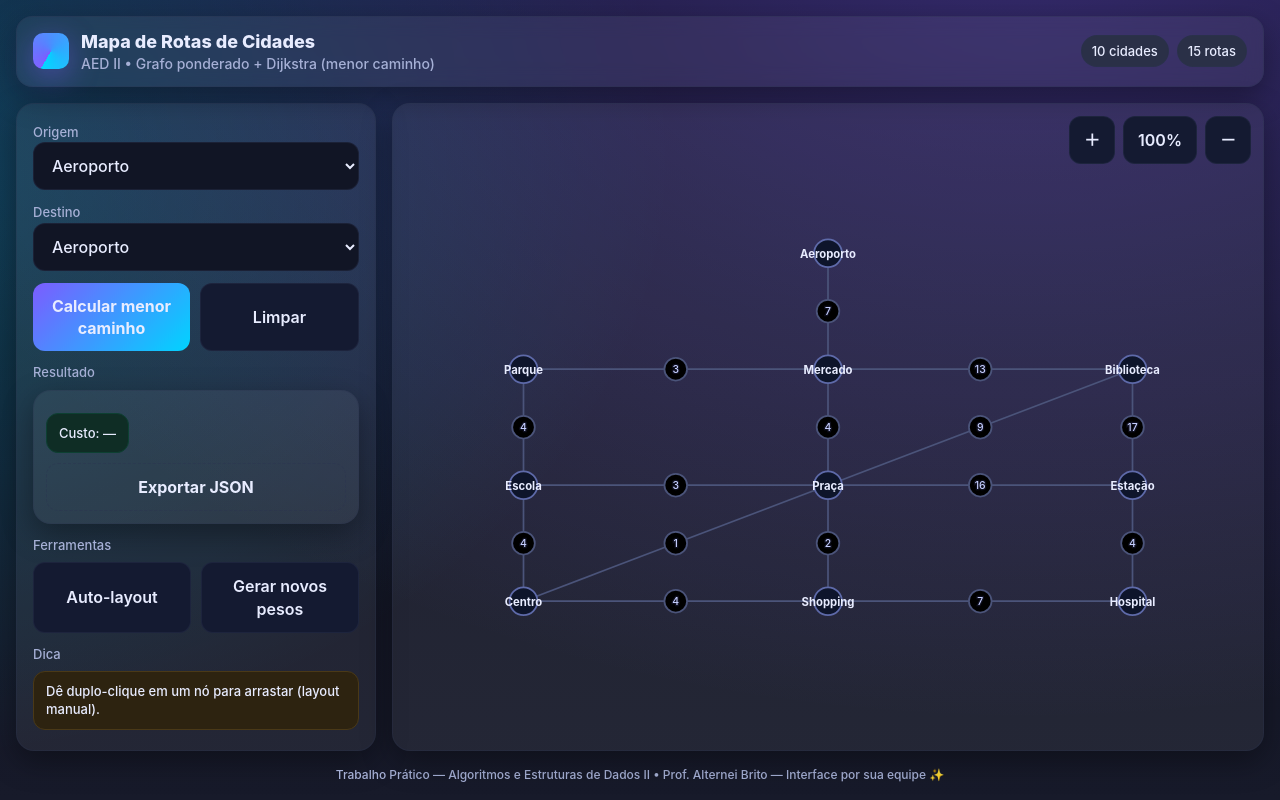
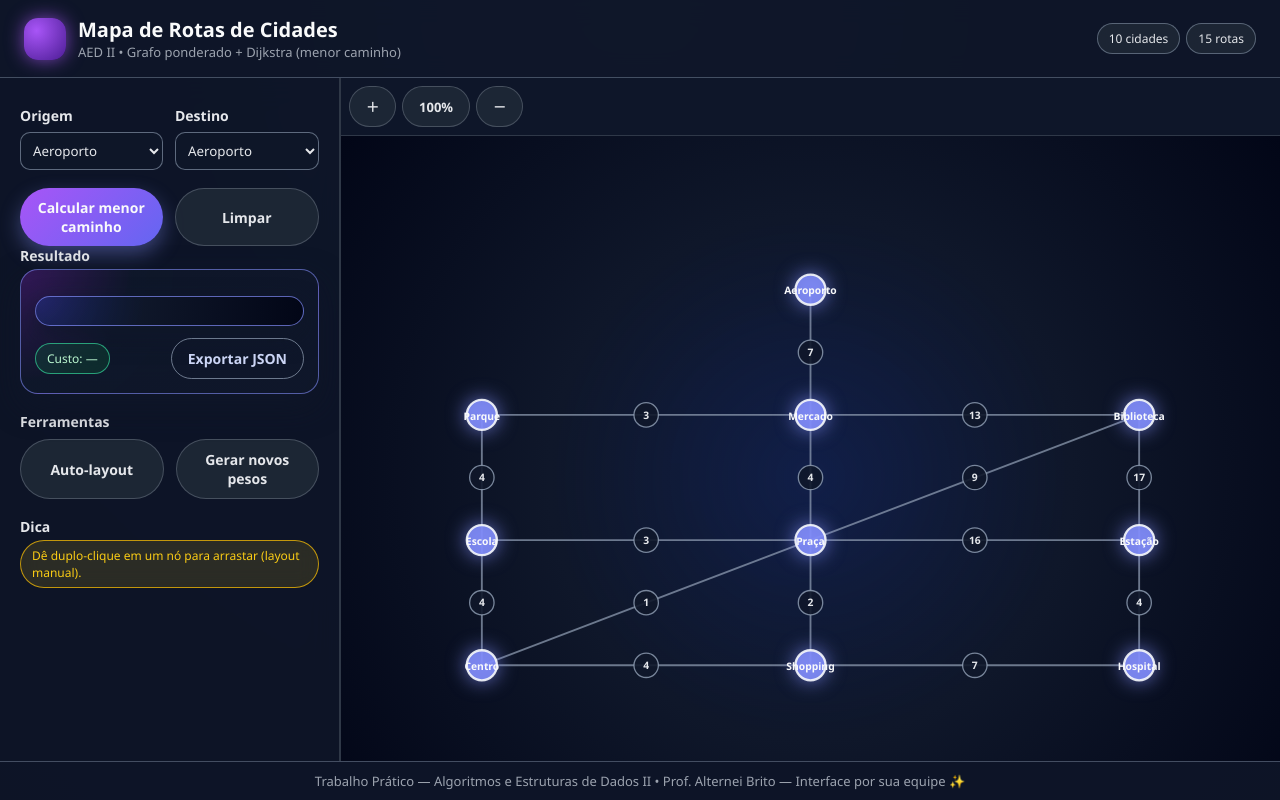
Before and after one commit to MarcosCorreaAlves/Mapa_de_Rotas, a plain HTML site: page front/index.html in a window 1280 px wide. Drawn offline with Linux system fonts and the light colour scheme.

Commit message:
Update styles.css

```diff
--- a/front/styles.css
+++ b/front/styles.css
@@ -1,298 +1,402 @@
-:root{
-  --bg1:#0f1020;
-  --bg2:#171a2a;
-  --card:#1f2437;
-  --glass:rgba(255,255,255,.06);
-  --txt:#e8ecff;
-  --muted:#a6b0d6;
-  --brand:#7c5cff;
-  --brand-2:#00d4ff;
-  --ok:#00d593;
-  --warn:#ffb020;
-  --err:#ff5678;
-  --chip:#2a3047;
-  --stroke:#2b3350;
-  --shadow: 0 10px 30px rgba(0,0,0,.35);
+/* ============================================================
+   RESET BÁSICO
+   ============================================================ */
+* {
+  margin: 0;
+  padding: 0;
+  box-sizing: border-box;
+  font-family: "Segoe UI", Roboto, system-ui, -apple-system, sans-serif;
 }
 
-*{
-  box-sizing:border-box;
+body {
+  background: radial-gradient(circle at top, #1f2933 0, #020617 50%, #02010f 100%);
+  color: #e5e7eb;
+  -webkit-font-smoothing: antialiased;
 }
 
-html,body{
-  height:100%;
+/* ============================================================
+   LAYOUT GERAL
+   ============================================================ */
+.app {
+  display: grid;
+  grid-template-columns: 340px 1fr;
+  grid-template-rows: auto 1fr auto;
+  height: 100vh;
 }
 
-body{
-  margin:0;
-  color:var(--txt);
-  font:500 16px/1.4 Inter,system-ui,Segoe UI,Roboto,Arial;
-  background:
-    radial-gradient(1200px 800px at 80% -10%, rgba(124,92,255,.35), transparent),
-    radial-gradient(800px 600px at -10% 20%, rgba(0,212,255,.25), transparent),
-    linear-gradient(180deg,var(--bg1),var(--bg2));
+/* HEADER */
+header {
+  grid-column: 1 / span 2;
+  padding: 16px 24px;
+  background: rgba(15, 23, 42, 0.95);
+  border-bottom: 1px solid rgba(148, 163, 184, 0.4);
+  display: flex;
+  align-items: center;
+  justify-content: space-between;
+  backdrop-filter: blur(12px);
 }
 
-.app{
-  display:grid;
-  grid-template-columns: 360px 1fr;
-  grid-template-rows:auto 1fr;
-  height:100%;
-  gap:16px;
-  padding:16px;
+.title {
+  display: flex;
+  align-items: center;
+  gap: 12px;
 }
 
-header{
-  grid-column:1/-1;
-  display:flex;
-  align-items:center;
-  justify-content:space-between;
-  padding:12px 16px;
-  border-radius:16px;
-  background:var(--glass);
-  backdrop-filter: blur(10px);
-  border:1px solid #2b335055;
-  box-shadow: var(--shadow);
+.logo {
+  width: 42px;
+  height: 42px;
+  background: radial-gradient(circle at 30% 30%, #a855f7, #4c1d95);
+  border-radius: 14px;
+  box-shadow: 0 0 18px rgba(168, 85, 247, 0.7);
 }
 
-header .title{
-  display:flex;
-  align-items:center;
-  gap:12px;
+.main-title {
+  font-size: 20px;
+  font-weight: 700;
+  color: #f9fafb;
 }
 
-.logo{
-  width:36px;
-  height:36px;
-  border-radius:10px;
-  background: conic-gradient(from 210deg, var(--brand), var(--brand-2));
-  box-shadow:
-    0 8px 30px rgba(124,92,255,.45),
-    inset 0 0 20px rgba(255,255,255,.06);
+.subtitle {
+  font-size: 13px;
+  color: #9ca3af;
 }
 
-.main-title{
-  font-weight:800;
-  font-size:18px;
+/* FOOTER */
+footer {
+  grid-column: 1 / span 2;
+  padding: 10px 16px;
+  background: rgba(15, 23, 42, 0.9);
+  border-top: 1px solid rgba(148, 163, 184, 0.4);
+  text-align: center;
+  font-size: 13px;
+  color: #9ca3af;
 }
 
-.subtitle{
-  color:var(--muted);
-  font-size:14px;
+/* ============================================================
+   PANELS
+   ============================================================ */
+.panel {
+  background: rgba(15, 23, 42, 0.9);
+  border-right: 1px solid rgba(55, 65, 81, 0.8);
+  overflow-y: auto;
+  padding: 18px 20px;
+  backdrop-filter: blur(16px);
 }
 
-.panel{
-  background:var(--glass);
-  border:1px solid #2b335055;
-  border-radius:18px;
-  box-shadow:var(--shadow);
+.panel.right {
+  border-right: none;
+  border-left: 1px solid rgba(55, 65, 81, 0.8);
+  padding: 0;
 }
 
-.panel-result{
-  padding:12px;
-  min-height:72px;
+/* GRUPOS E LINHAS */
+.group {
+  margin-bottom: 18px;
 }
 
-.left{
-  padding:16px;
-  display:flex;
-  flex-direction:column;
-  gap:12px;
+.group > label {
+  display: block;
+  margin-bottom: 4px;
 }
 
-.group{
-  display:flex;
-  flex-direction:column;
-  gap:8px;
+.row {
+  display: flex;
+  gap: 12px;
+  margin-top: 8px;
 }
 
-label{
-  font-size:13px;
-  color:var(--muted);
+.row button {
+  flex: 1;
 }
 
-select,
-input[type="text"],
-button,
-.file{
-  width:100%;
-  padding:12px 14px;
-  border-radius:12px;
-  border:1px solid #2b335066;
-  color:var(--txt);
-  background:#111525;
-  outline:none;
-  font:inherit;
+/* ============================================================
+   FORM / LABELS / SELECTS
+   ============================================================ */
+label {
+  font-size: 14px;
+  font-weight: 600;
+  color: #e5e7eb;
 }
 
-select:hover,
-input[type="text"]:hover,
-.file:hover{
-  border-color:#3a456f;
+select {
+  width: 100%;
+  padding: 8px;
+  margin-top: 6px;
+  border-radius: 10px;
+  border: 1px solid rgba(148, 163, 184, 0.6);
+  background: rgba(15, 23, 42, 0.9);
+  color: #e5e7eb;
+  outline: none;
 }
 
-button{
-  cursor:pointer;
-  background:linear-gradient(135deg, var(--brand), var(--brand-2));
-  border:none;
-  font-weight:700;
+select:focus {
+  border-color: #a855f7;
+  box-shadow: 0 0 0 1px rgba(168, 85, 247, 0.6);
 }
 
-button.secondary{
-  background:#141a31;
-  border:1px solid #2b335066;
-  font-weight:600;
+/* ============================================================
+   BOTÕES
+   ============================================================ */
+button {
+  padding: 10px 16px;
+  border-radius: 999px;
+  border: none;
+  cursor: pointer;
+  font-weight: 600;
+  font-size: 14px;
+  transition: transform 0.08s ease, box-shadow 0.08s ease, background 0.15s;
 }
 
-button.ghost{
-  background:transparent;
-  border:1px dashed #2b335066;
+button:active {
+  transform: scale(0.98);
 }
 
-.row{
-  display:flex;
-  gap:10px;
+button#btnCalcular {
+  background: linear-gradient(135deg, #a855f7, #6366f1);
+  color: #f9fafb;
+  box-shadow: 0 8px 20px rgba(129, 140, 248, 0.4);
 }
 
-.row > *{
-  flex:1;
+button#btnCalcular:hover {
+  box-shadow: 0 10px 26px rgba(129, 140, 248, 0.6);
 }
 
-.chips{
-  display:flex;
-  flex-wrap:wrap;
-  gap:8px;
+button.secondary {
+  background: rgba(31, 41, 55, 0.9);
+  color: #e5e7eb;
+  border: 1px solid rgba(75, 85, 99, 0.9);
 }
 
-.chip{
-  background:var(--chip);
-  border:1px solid #2b335066;
-  padding:6px 10px;
-  border-radius:999px;
-  font-size:13px;
+button.secondary:hover {
+  background: rgba(55, 65, 81, 0.95);
 }
 
-.pill{
-  display:inline-flex;
-  align-items:center;
-  gap:8px;
-  padding:10px 12px;
-  border-radius:12px;
-  background:#142033;
-  border:1px solid #2b335066;
-  font-size:13px;
+button.ghost {
+  background: transparent;
+  color: #cbd5f5;
+  border: 1px solid rgba(148, 163, 184, 0.7);
 }
 
-.pill.ok{
-  background:#0f2d25;
-  border-color:#0d4032;
+button.ghost:hover {
+  background: rgba(30, 64, 175, 0.35);
 }
 
-.pill.warn{
-  background:#2d2310;
-  border-color:#4a3917;
+/* ============================================================
+   CHIPS / PILLS
+   ============================================================ */
+.chips {
+  display: flex;
+  flex-wrap: wrap;
+  gap: 6px;
 }
 
-.right{
-  position:relative;
-  overflow:hidden;
+.chip, .pill {
+  display: inline-flex;
+  align-items: center;
+  justify-content: center;
+  padding: 6px 11px;
+  border-radius: 999px;
+  font-size: 12px;
+  background: rgba(31, 41, 55, 0.85);
+  color: #e5e7eb;
+  border: 1px solid rgba(148, 163, 184, 0.5);
+  backdrop-filter: blur(10px);
 }
 
-.toolbar{
-  position:absolute;
-  top:12px;
-  right:12px;
-  display:flex;
-  gap:8px;
-  z-index:3;
+.pill.ok {
+  background: rgba(22, 163, 74, 0.16);
+  border-color: rgba(52, 211, 153, 0.7);
+  color: #bbf7d0;
 }
 
-.board{
-  position:absolute;
-  inset:0;
+.pill.warn {
+  background: rgba(250, 204, 21, 0.12);
+  border-color: rgba(234, 179, 8, 0.8);
+  color: #facc15;
 }
 
-svg{
-  width:100%;
-  height:100%;
+/* ============================================================
+   PANEL DE RESULTADO
+   ============================================================ */
+.panel-result {
+  background: radial-gradient(circle at top left,
+              rgba(88, 28, 135, 0.5) 0,
+              rgba(15, 23, 42, 0.95) 35%,
+              rgba(15, 23, 42, 0.98) 100%);
+  padding: 14px;
+  border-radius: 18px;
+  border: 1px solid rgba(129, 140, 248, 0.6);
+  box-shadow: 0 12px 30px rgba(15, 23, 42, 0.7);
 }
 
-.edge{
-  stroke:#4b547a;
-  stroke-width:2;
+.result-footer {
+  display: flex;
+  justify-content: space-between;
+  align-items: center;
+  margin-top: 12px;
 }
 
-.edge.weight text{
-  fill:#c6cfff;
-  font-size:12px;
-  paint-order: stroke;
-  stroke: #0f1020;
-  stroke-width: 3px;
+/* ============================================================
+   ÁREA DO MAPA SVG
+   ============================================================ */
+.board {
+  width: 100%;
+  height: 100%;
+  background: radial-gradient(circle at center,
+              rgba(30, 64, 175, 0.25) 0,
+              rgba(15, 23, 42, 1) 45%,
+              #020617 100%);
 }
 
-.node circle{
-  fill:#0e152b;
-  stroke:#5e6aa9;
-  stroke-width:2;
+svg {
+  width: 100%;
+  height: 100%;
 }
 
-.node text{
-  fill:#e8ecff;
-  font-size:13px;
-  font-weight:700;
+/* NÓS */
+.node circle {
+  fill: rgba(129, 140, 248, 0.9);
+  stroke: rgba(248, 250, 252, 0.9);
+  stroke-width: 2.5;
+  filter: drop-shadow(0 0 10px rgba(129, 140, 248, 0.8));
 }
 
-.node.active circle{
-  stroke-width:3;
-  filter: drop-shadow(0 0 6px rgba(124,92,255,.5));
+.node text {
+  fill: #f9fafb;
+  font-size: 11px;
+  pointer-events: none;
+  font-weight: 600;
 }
 
-.edge.active{
-  stroke:#7c5cff;
-  stroke-width:4;
-  filter: drop-shadow(0 0 8px rgba(124,92,255,.6));
+.node.active circle {
+  fill: #22c55e;
+  stroke: #bbf7d0;
+  filter: drop-shadow(0 0 12px rgba(34, 197, 94, 0.9));
 }
 
-footer{
-  grid-column:1/-1;
-  color:var(--muted);
-  font-size:12px;
-  text-align:center;
+/* ARESTAS */
+.edge line {
+  stroke: rgba(148, 163, 184, 0.7);
+  stroke-width: 2;
 }
 
-.divider{
-  height:1px;
-  background:#2b335055;
-  margin:8px 0;
+.edge.active line {
+  stroke: #a855f7;
+  stroke-width: 3;
+  filter: drop-shadow(0 0 8px rgba(168, 85, 247, 0.9));
 }
 
-.result-footer{
-  margin-top:10px;
-  display:flex;
-  gap:10px;
-  align-items:center;
-  flex-wrap:wrap;
+/* PESOS – fundo circular + destaque na rota */
+.edge.weight .weight-bg {
+  fill: rgba(15, 23, 42, 0.9);
+  stroke: rgba(148, 163, 184, 0.8);
+  stroke-width: 1.4;
 }
 
-.example-json{
-  display:block;
-  font-size:12px;
-  opacity:0.8;
+.edge.weight .weight-text {
+  fill: #e5e7eb;
+  font-size: 11px;
+  font-weight: 600;
 }
 
-/* Responsivo básico */
-@media (max-width: 900px){
-  .app{
-    grid-template-columns: 1fr;
-    grid-template-rows: auto auto 1fr auto;
-  }
+/* Peso na aresta ativa (rota do usuário) */
+.edge.active + .edge.weight .weight-bg {
+  fill: #f97316;
+  stroke: #fed7aa;
+  stroke-width: 2;
+  filter: drop-shadow(0 0 8px rgba(248, 153, 59, 0.9));
+}
 
-  .left{
-    order:2;
-  }
+.edge.active + .edge.weight .weight-text {
+  fill: #111827;
+  font-weight: 700;
+}
 
-  .right{
-    order:3;
-    min-height:360px;
-  }
+/* MARCADOR DA ANIMAÇÃO */
+.anim-marker {
+  fill: #facc15;
+  stroke: #f97316;
+  stroke-width: 2.2;
+  filter: drop-shadow(0 0 10px rgba(250, 204, 21, 0.95));
 }
+
+/* ============================================================
+   TOOLBAR DE ZOOM
+   ============================================================ */
+.toolbar {
+  display: flex;
+  gap: 6px;
+  padding: 8px;
+  background: rgba(15, 23, 42, 0.96);
+  border-bottom: 1px solid rgba(55, 65, 81, 0.8);
+}
+
+.toolbar button.secondary {
+  border-radius: 999px;
+  font-size: 13px;
+}
+
+/* ============================================================
+   ROTA DETALHADA (OVERRIDE TEMA DARK)
+   ============================================================ */
+.rota-detalhes {
+  margin-top: 12px;
+  background: radial-gradient(circle at top left,
+              rgba(30, 64, 175, 0.35) 0,
+              rgba(15, 23, 42, 0.98) 40%,
+              rgba(2, 6, 23, 0.98) 100%);
+  border-radius: 16px;
+  padding: 14px 16px;
+  border: 1px solid rgba(129, 140, 248, 0.7);
+  box-shadow: 0 10px 24px rgba(15, 23, 42, 0.85);
+  color: #e5e7eb;
+  opacity: 1 !important;
+}
+
+.rota-detalhes * {
+  color: inherit;
+}
+
+.rota-resumo {
+  font-weight: 700;
+  margin-bottom: 8px;
+  color: #f9fafb;
+}
+
+.rota-titulo-detalhes {
+  font-weight: 700;
+  margin-top: 4px;
+  margin-bottom: 4px;
+  text-transform: uppercase;
+  font-size: 11px;
+  letter-spacing: 0.08em;
+  color: #a5b4fc;
+}
+
+.rota-lista {
+  margin-left: 20px;
+  margin-top: 6px;
+}
+
+.rota-lista li {
+  margin-bottom: 10px;
+  line-height: 1.45;
+  color: #e5e7eb;
+}
+
+.rota-lista strong {
+  color: #fbbf24;
+  font-weight: 700;
+}
+
+.rota-custo-total {
+  margin-top: 10px;
+  padding: 7px 14px;
+  background: radial-gradient(circle at top left, #22c55e, #15803d);
+  border-radius: 999px;
+  width: max-content;
+  font-weight: 700;
+  font-size: 13px;
+  color: #022c22;
+  box-shadow: 0 0 14px rgba(34, 197, 94, 0.9);
+}
```
